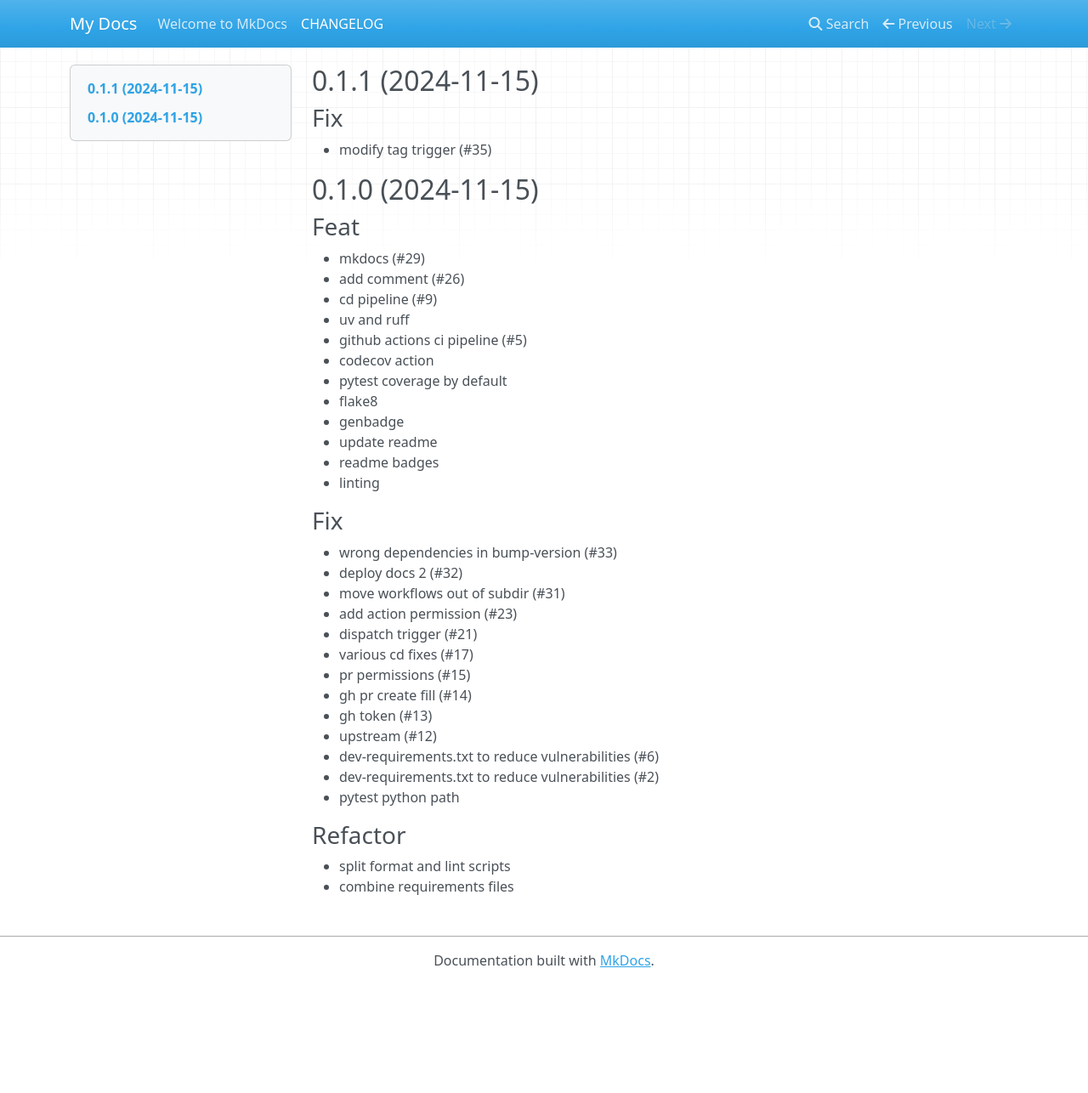
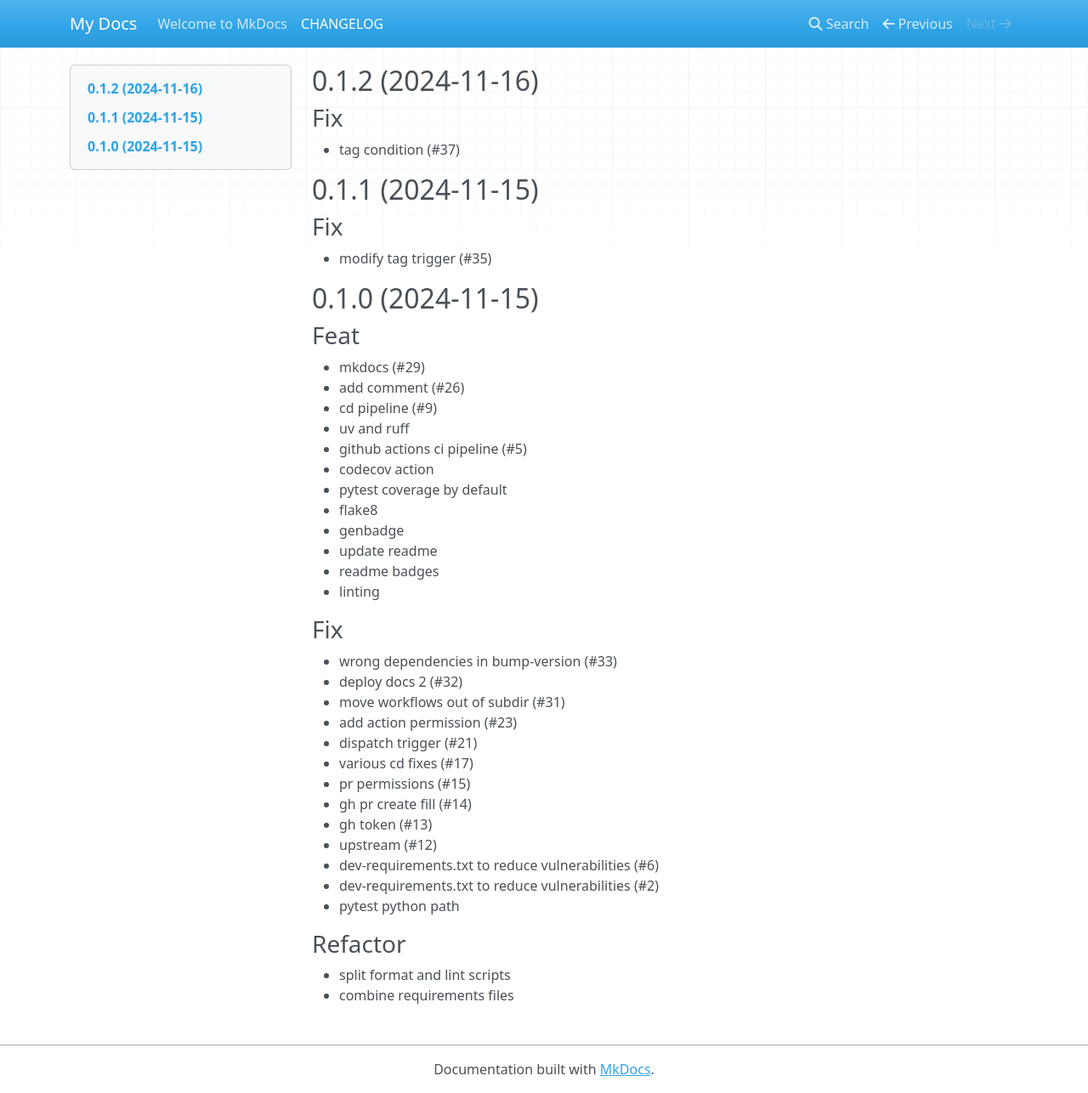
Before and after one commit to Willlumm/python-template, an MkDocs documentation site: the page built from docs/CHANGELOG.md, in a window 1280 px wide and 1286 px high. Shown: the whole window at 85% size. Built offline with MkDocs 1.6.1, drawn with Linux system fonts in a browser that asks for light colours; nearby versions of some CDN libraries.

Commit message:
bump: version 0.1.1 → 0.1.2

```diff
--- a/docs/CHANGELOG.md
+++ b/docs/CHANGELOG.md
@@ -1,3 +1,9 @@
+## 0.1.2 (2024-11-16)
+
+### Fix
+
+- tag condition (#37)
+
 ## 0.1.1 (2024-11-15)
 
 ### Fix
--- a/pyproject.toml
+++ b/pyproject.toml
@@ -1,6 +1,6 @@
 [project]
 name = "python-template"
-version = "0.1.1"
+version = "0.1.2"
 description = "A template for Python projects"
 readme = "README.md"
 requires-python = ">=3.13"
```
Also changed, not shown: 1 other file.
